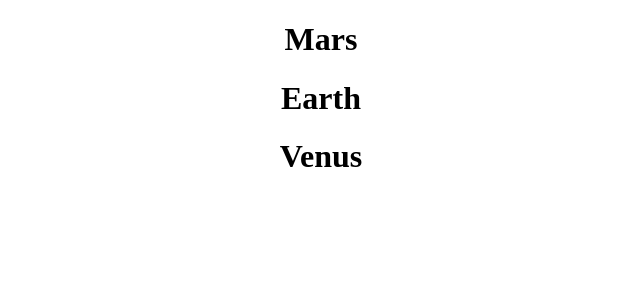
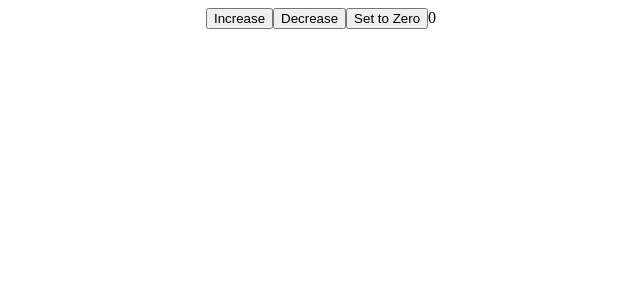
Before and after one commit to ihor-vip/react18-firebase, a React (Create React App) app: page / in a window 1280 px wide. Shown: the top 300 px of the page, without its empty margins (319-959 px from the left). Built offline with nearby package versions, Linux system fonts and the light colour scheme.

Commit message:
UseEffect Hook

```diff
--- a/src/App.js
+++ b/src/App.js
@@ -1,13 +1,26 @@
 import "./App.css";
-import {planets} from "./planets";
+import { useState } from "react";
 
 function App() {
+    const [count, setCount] = useState(0);
+
+    const increase = () => {
+        setCount(count + 1);
+    };
+    const decrease = () => {
+        setCount(count - 1);
+    };
+    const setToZero = () => {
+        setCount(0);
+    };
 
     return (
         <div className="App">
-            {planets.map(
-                (planet, key) => !planet.isGasPlanet && <h1 key={planet.id}> {planet.name}  </h1>
-            )}
+            <button onClick={increase}>Increase</button>
+            <button onClick={decrease}>Decrease</button>
+            <button onClick={setToZero}>Set to Zero</button>
+
+            {count}
         </div>
     );
 }
```
